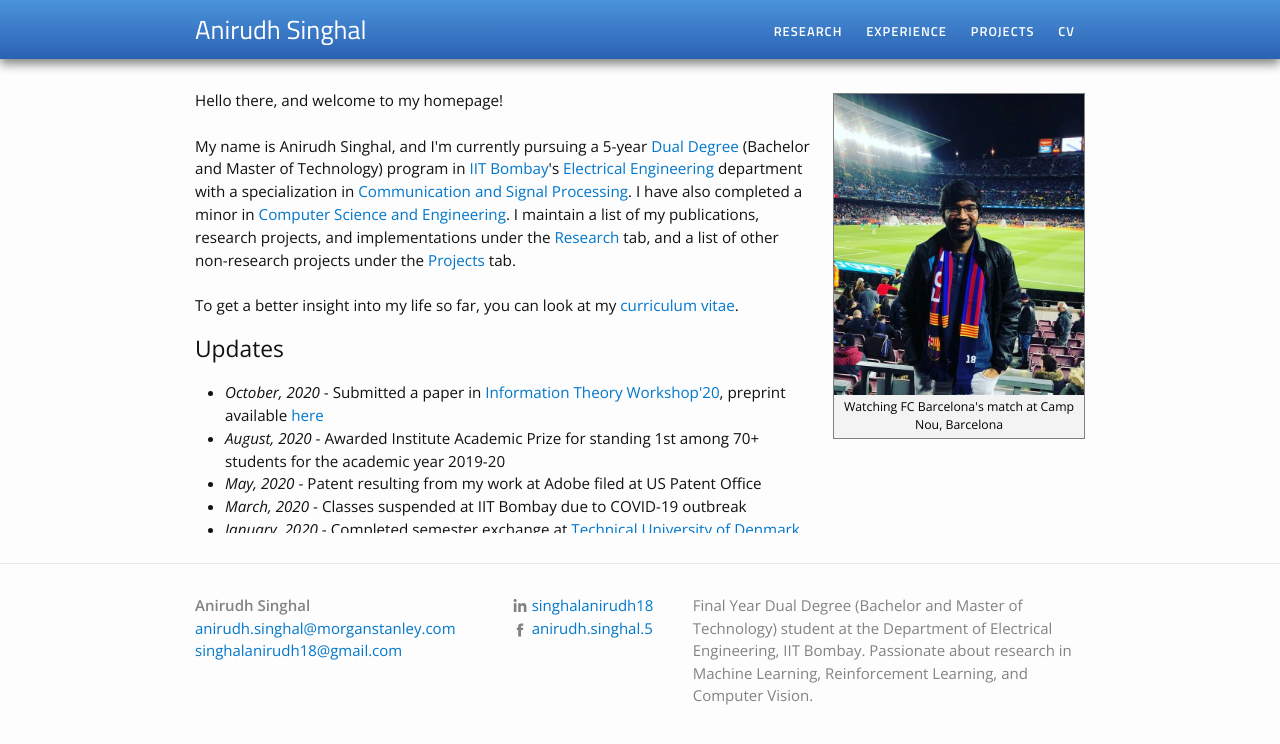
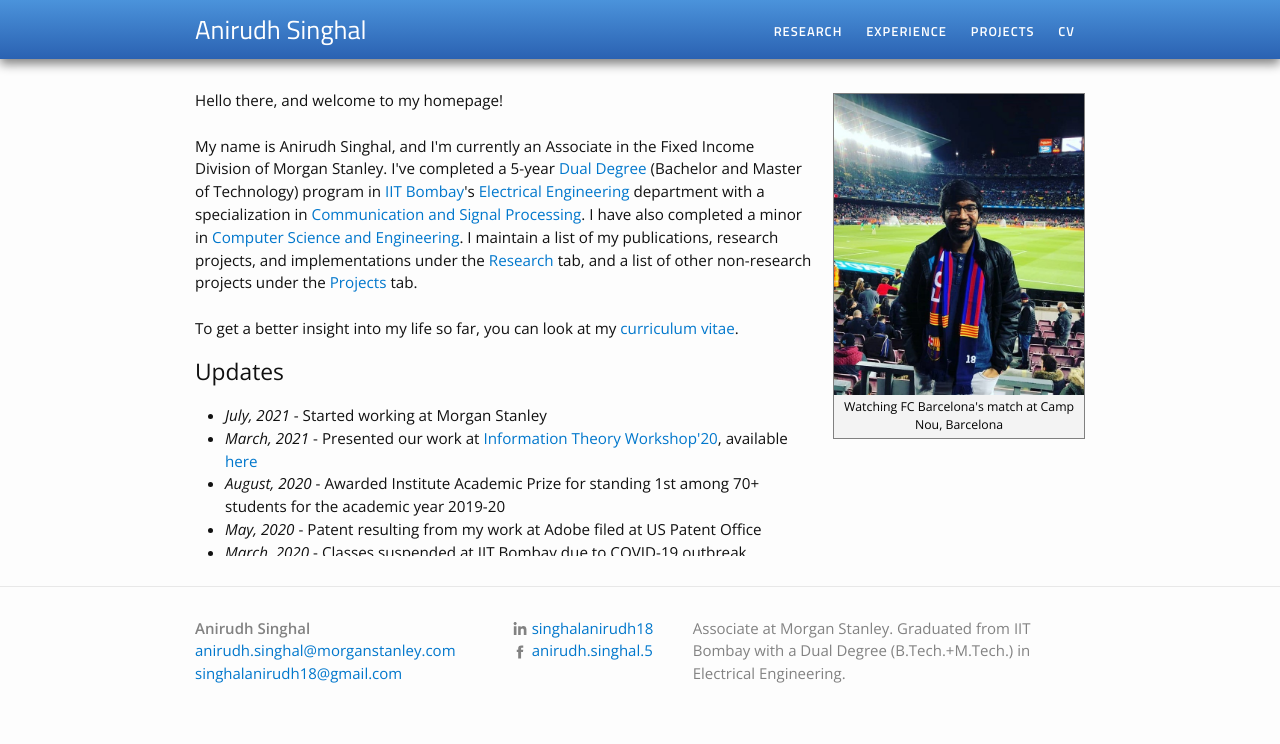
Before and after one commit to singhalanirudh18/singhalanirudh18.github.io, a Jekyll site: the page built from index.html, in a window 1280 px wide. Shown: the top 744 px of the page. Built offline with Jekyll 4.4.1, drawn with Linux system fonts in a browser that asks for light colours.

Commit message:
intro updated

```diff
--- a/_config.yml
+++ b/_config.yml
@@ -5,7 +5,7 @@ general_email: singhalanirudh18@gmail.com
 academic_email: anirudh.singhal@morganstanley.com
 
 description: > # this means to ignore newlines until "baseurl:"
-  Final Year Dual Degree (Bachelor and Master of Technology) student at the Department of Electrical Engineering, IIT Bombay. Passionate about research in Machine Learning, Reinforcement Learning, and Computer Vision.
+   Associate at Morgan Stanley. Graduated from IIT Bombay with a Dual Degree (B.Tech.+M.Tech.) in Electrical Engineering.
 
 baseurl: "" # the subpath of your site, e.g. /blog/
 
--- a/index.html
+++ b/index.html
@@ -5,7 +5,7 @@ layout: default
 <div class="home">
 {% include image.html url="/images/profile.jpg" caption="Watching FC Barcelona's match at Camp Nou, Barcelona" width=250 align="right" %}
 
-<p>Hello there, and welcome to my homepage!<br><br>My name is Anirudh Singhal, and I'm currently pursuing a 5-year <a href="http://www.iitb.ac.in/newacadhome/dualdegree.jsp">Dual Degree</a> (Bachelor and Master of Technology) program in <a href="http://www.iitb.ac.in/">IIT Bombay</a>'s <a href="https://www.ee.iitb.ac.in/web/">Electrical Engineering</a> department with a specialization in <a href="https://www.ee.iitb.ac.in/~comgroup/">Communication and Signal Processing</a>. I have also completed a minor in <a href="https://www.cse.iitb.ac.in/">Computer Science and Engineering</a>.
+<p>Hello there, and welcome to my homepage!<br><br>My name is Anirudh Singhal, and I'm currently an Associate in the Fixed Income Division of Morgan Stanley. I've completed a 5-year <a href="http://www.iitb.ac.in/newacadhome/dualdegree.jsp">Dual Degree</a> (Bachelor and Master of Technology) program in <a href="http://www.iitb.ac.in/">IIT Bombay</a>'s <a href="https://www.ee.iitb.ac.in/web/">Electrical Engineering</a> department with a specialization in <a href="https://www.ee.iitb.ac.in/~comgroup/">Communication and Signal Processing</a>. I have also completed a minor in <a href="https://www.cse.iitb.ac.in/">Computer Science and Engineering</a>.
 
 I maintain a list of my publications, research projects, and implementations under the <a href="/research/">Research</a> tab, and a list of other non-research projects under the <a href="/projects">Projects</a> tab. <!-- You may also check out my <a href="https://github.com/singhalanirudh18">Github profile.</a> --><br><br>
 
@@ -16,7 +16,8 @@ To get a better insight into my life so far, you can look at my <a href="/cv">cu
 <h2>Updates</h2>
 <div class="updates" style="height: 10em; overflow-y: scroll;">
 <ul>
-<li><i>October, 2020</i> - Submitted a paper in <a href="http://itw2020.it/welcome.html">Information Theory Workshop'20</a>, preprint available <a href="https://arxiv.org/abs/2010.13491">here</a></li>
+<li><i>July, 2021</i> - Started working at Morgan Stanley</li>
+<li><i>March, 2021</i> - Presented our work at <a href="http://itw2020.it/welcome.html">Information Theory Workshop'20</a>, available <a href="https://arxiv.org/abs/2010.13491">here</a></li>
 <li><i>August, 2020</i> - Awarded Institute Academic Prize for standing 1st among 70+ students for the academic year 2019-20</a></li>
 <li><i>May, 2020</i> - Patent resulting from my work at Adobe filed at US Patent Office</a></li>
 <li><i>March, 2020</i> - Classes suspended at IIT Bombay due to COVID-19 outbreak</a></li>
```
